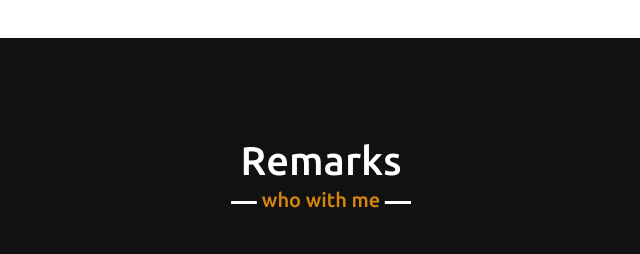
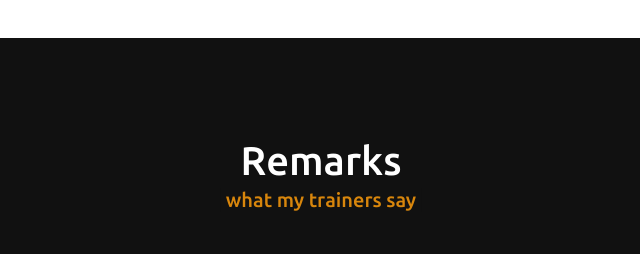
Before and after one commit to Anshul-Pandey1/Anshul-Pandey1.github.io, a plain HTML site: page index.html in a window 1280 px wide. Shown: the part 2660-2914 px from the top of the page, 319-959 px from the left. Drawn offline with nearby package versions, Linux system fonts and the light colour scheme; a script that the page names is missing.

Commit message:
Update style.css

```diff
--- a/style.css
+++ b/style.css
@@ -378,7 +378,7 @@ section .title::after{
 
 .remarks .title::after
 {
-    content: "who with me";
+    content: "what my trainers say";
 }
 .remarks .carousel .card
 {
```
